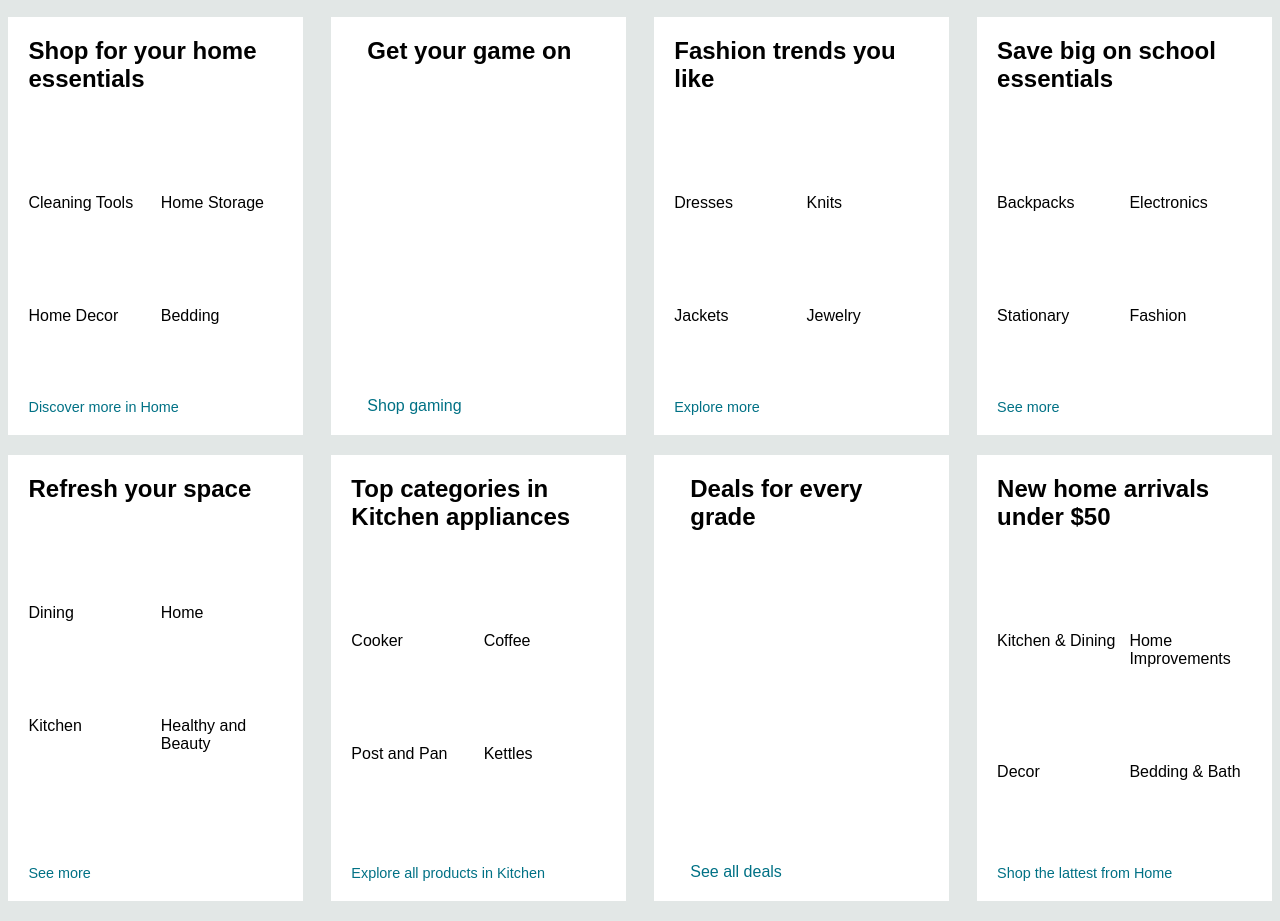
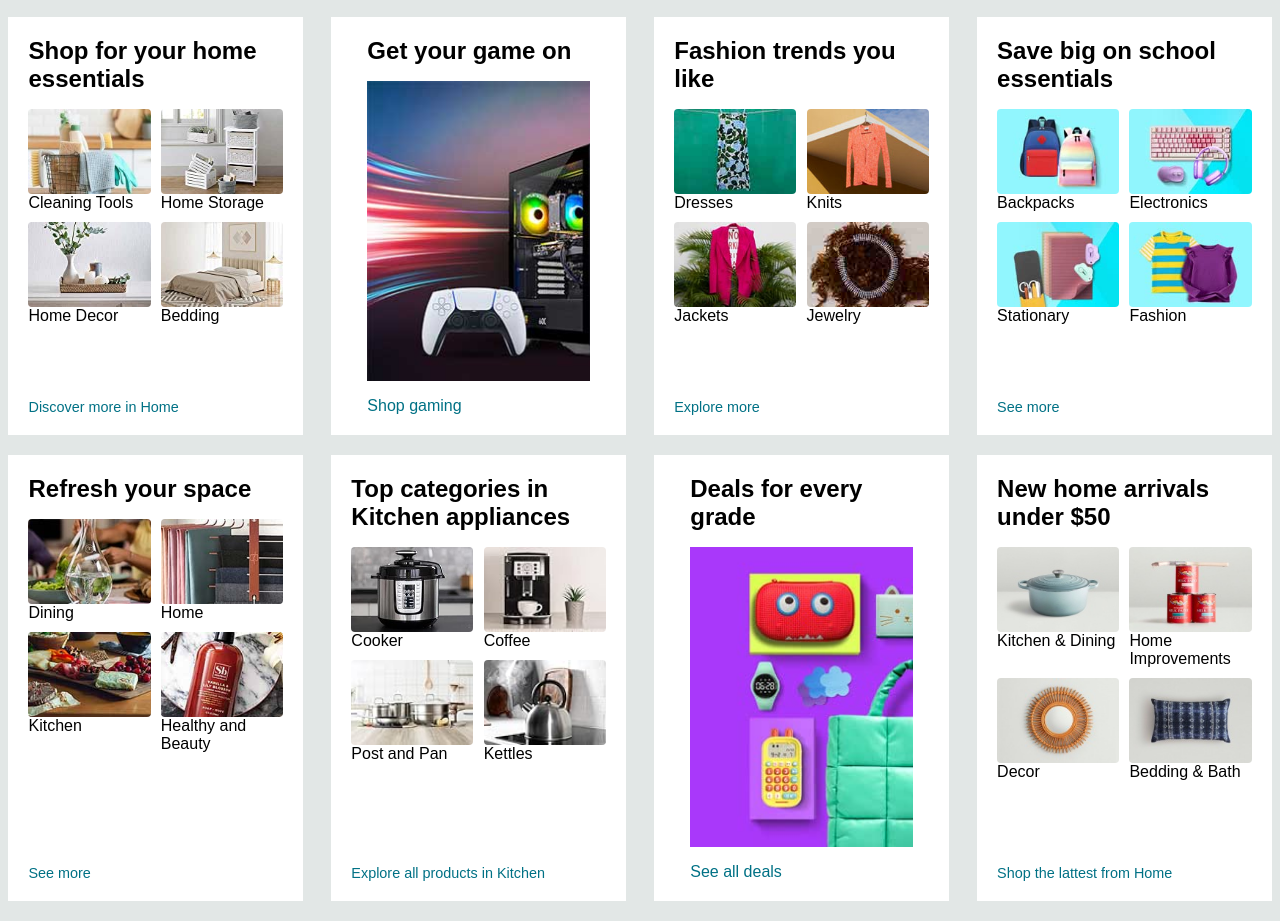
Before and after one commit to mustafa0783/amazon-clone-ui, a plain HTML site: page index.html in a window 1280 px wide. Shown: the part 408-1329 px from the top of the page. Drawn offline with Linux system fonts and the light colour scheme.

Commit message:
Update features

```diff
--- a/index.html
+++ b/index.html
@@ -89,19 +89,19 @@
         <h2>Shop for your home essentials</h2>
         <div class="images4">
             <div class="content">
-                <div class="underImg" style="background-image: url('/imges/cleaning-tools.jpg');"></div>
+                <div class="underImg" style="background-image: url('cleaning-tools.jpg');"></div>
                 <p>Cleaning Tools</p>
             </div>
             <div class="content">
-                <div class="underImg" style="background-image: url('/imges/home-storage.jpg');"></div>
+                <div class="underImg" style="background-image: url('home-storage.jpg');"></div>
                 <p>Home Storage</p>
             </div>
             <div class="content">
-                <div class="underImg" style="background-image: url('/imges/home-decor.jpg');"></div>
+                <div class="underImg" style="background-image: url('home-decor.jpg');"></div>
                 <p>Home Decor</p>
             </div>
             <div class="content">
-                <div class="underImg" style="background-image: url('/imges/bedding.jpg');"></div>
+                <div class="underImg" style="background-image: url('bedding.jpg');"></div>
                 <p>Bedding</p>
             </div>
         </div>
@@ -112,7 +112,7 @@
     <div class="box">
         <div class="box-content1">
             <h2>Get your game on</h2>
-            <div class="box-image" style="background-image: url('/imges/shop-gaming.jpg');"></div>
+            <div class="box-image" style="background-image: url('shop-gaming.jpg');"></div>
             <p>Shop gaming</p>
         </div>
     </div>
@@ -122,19 +122,19 @@
         <h2>Fashion trends you like</h2>
         <div class="images4">
             <div class="content">
-                <div class="underImg" style="background-image: url('/imges/Dresses.jpg');"></div>
+                <div class="underImg" style="background-image: url('Dresses.jpg');"></div>
                 <p>Dresses</p>
             </div>
             <div class="content">
-                <div class="underImg" style="background-image: url('/imges/Knits.jpg');"></div>
+                <div class="underImg" style="background-image: url('Knits.jpg');"></div>
                 <p>Knits</p>
             </div>
             <div class="content">
-                <div class="underImg" style="background-image: url('/imges/Jackets.jpg');"></div>
+                <div class="underImg" style="background-image: url('Jackets.jpg');"></div>
                 <p>Jackets</p>
             </div>
             <div class="content">
-                <div class="underImg" style="background-image: url('/imges/Jewelry.jpg');"></div>
+                <div class="underImg" style="background-image: url('Jewelry.jpg');"></div>
                 <p>Jewelry</p>
             </div>
         </div>
@@ -146,19 +146,19 @@
         <h2>Save big on school essentials</h2>
         <div class="images4">
             <div class="content">
-                <div class="underImg" style="background-image: url('/imges/Backpacks.png');"></div>
+                <div class="underImg" style="background-image: url('Backpacks.png');"></div>
                 <p>Backpacks</p>
             </div>
             <div class="content">
-                <div class="underImg" style="background-image: url('/imges/Electronics.png');"></div>
+                <div class="underImg" style="background-image: url('Electronics.png');"></div>
                 <p>Electronics</p>
             </div>
             <div class="content">
-                <div class="underImg" style="background-image: url('/imges/Stationary.jpg');"></div>
+                <div class="underImg" style="background-image: url('Stationary.jpg');"></div>
                 <p>Stationary</p>
             </div>
             <div class="content">
-                <div class="underImg" style="background-image: url('/imges/Fashion.jpg');"></div>
+                <div class="underImg" style="background-image: url('Fashion.jpg');"></div>
                 <p>Fashion</p>
             </div>
         </div>
@@ -169,19 +169,19 @@
         <h2>Refresh your space</h2>
         <div class="images4">
             <div class="content">
-                <div class="underImg" style="background-image: url('/imges/Dining.jpg');"></div>
+                <div class="underImg" style="background-image: url('Dining.jpg');"></div>
                 <p>Dining</p>
             </div>
             <div class="content">
-                <div class="underImg" style="background-image: url('/imges/Home.jpg');"></div>
+                <div class="underImg" style="background-image: url('Home.jpg');"></div>
                 <p>Home</p>
             </div>
             <div class="content">
-                <div class="underImg" style="background-image: url('/imges/Kitchen.jpg');"></div>
+                <div class="underImg" style="background-image: url('Kitchen.jpg');"></div>
                 <p>Kitchen</p>
             </div>
             <div class="content">
-                <div class="underImg" style="background-image: url('/imges/Healthy-and-Beauty.jpg');"></div>
+                <div class="underImg" style="background-image: url('Healthy-and-Beauty.jpg');"></div>
                 <p>Healthy and Beauty</p>
             </div>
         </div>
@@ -192,19 +192,19 @@
         <h2>Top categories in Kitchen appliances</h2>
         <div class="images4">
             <div class="content">
-                <div class="underImg" style="background-image: url('/imges/Cooker.jpg');"></div>
+                <div class="underImg" style="background-image: url('Cooker.jpg');"></div>
                 <p>Cooker</p>
             </div>
             <div class="content">
-                <div class="underImg" style="background-image: url('/imges/Coffe.jpg');"></div>
+                <div class="underImg" style="background-image: url('Coffe.jpg');"></div>
                 <p>Coffee</p>
             </div>
             <div class="content">
-                <div class="underImg" style="background-image: url('/imges/Postand.jpg');"></div>
+                <div class="underImg" style="background-image: url('Postand.jpg');"></div>
                 <p>Post and Pan</p>
             </div>
             <div class="content">
-                <div class="underImg" style="background-image: url('/imges/Kettles.jpg');"></div>
+                <div class="underImg" style="background-image: url('Kettles.jpg');"></div>
                 <p>Kettles</p>
             </div>
         </div>
@@ -214,7 +214,7 @@
     <div class="box">
         <div class="box-content1">
             <h2>Deals for every grade</h2>
-            <div class="box-image" style="background-image: url('/imges/Fuji_SingleI.jpg');"></div>
+            <div class="box-image" style="background-image: url('Fuji_SingleI.jpg');"></div>
             <p>See all deals</p>
         </div>
     </div>
@@ -224,19 +224,19 @@
         <h2>New home arrivals under $50</h2>
         <div class="images4">
             <div class="content">
-                <div class="underImg" style="background-image: url('/imges/Kitchen&Dining.jpg');"></div>
+                <div class="underImg" style="background-image: url('Kitchen&Dining.jpg');"></div>
                 <p>Kitchen & Dining</p>
             </div>
             <div class="content">
-                <div class="underImg" style="background-image: url('/imges/Home-improvements.jpg');"></div>
+                <div class="underImg" style="background-image: url('Home-improvements.jpg');"></div>
                 <p>Home Improvements</p>
             </div>
             <div class="content">
-                <div class="underImg" style="background-image: url('/imges/Decor.jpg');"></div>
+                <div class="underImg" style="background-image: url('Decor.jpg');"></div>
                 <p>Decor</p>
             </div>
             <div class="content">
-                <div class="underImg" style="background-image: url('/imges/Bedding&Bath.jpg');"></div>
+                <div class="underImg" style="background-image: url('Bedding&Bath.jpg');"></div>
                 <p>Bedding & Bath</p>
             </div>
         </div>
--- a/style.css
+++ b/style.css
@@ -21,7 +21,7 @@
 }
 
 .logo{
-    background-image: url("/imges/amzan-logo.png");
+    background-image: url("amzan-logo.png");
     width: 100%;
     height: 40px;
     background-size: cover;
@@ -152,7 +152,7 @@ span{
 /* Hero Section */
 
 .hero-section{
-    background-image: url("/imges/Background.jpg");
+    background-image: url("Background.jpg");
     height: 300px;
     /* width: 1500px; */
     background-size: cover;
```
Also changed, not shown: 1 other file.
